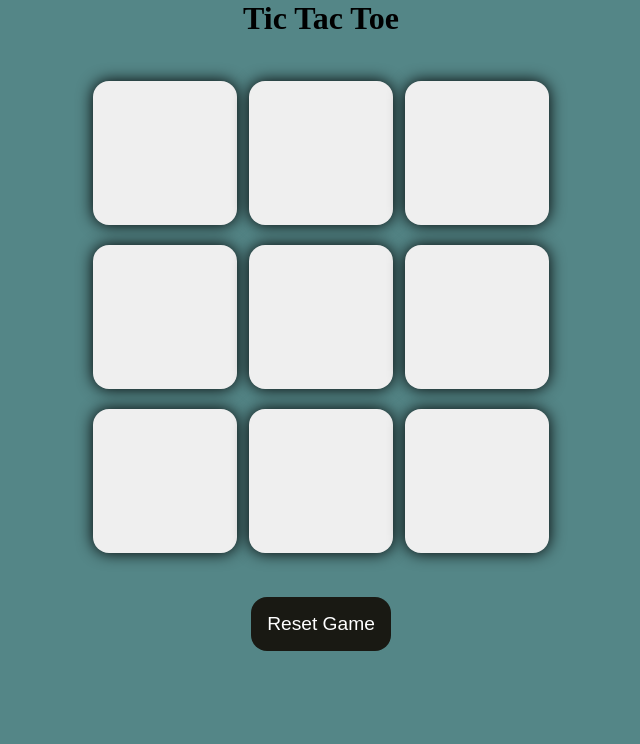
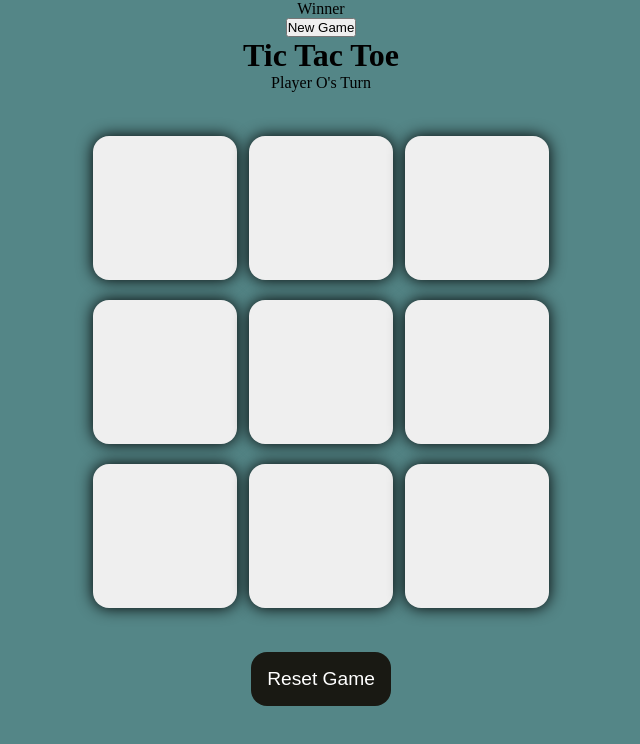
Before and after one commit to prashanttomar-25/Tic-Tac-Toe, a plain HTML site: page index.html in a window 1280 px wide. Shown: the whole page, without its empty margins (319-959 px from the left). Drawn offline with Linux system fonts and the light colour scheme.

Commit message:
Update index.html

```diff
--- a/index.html
+++ b/index.html
@@ -3,26 +3,43 @@
 <head>
     <meta charset="UTF-8">
     <meta name="viewport" content="width=device-width, initial-scale=1.0">
-    <title>Tic Tac Toe Game</title>
+    <title>Tic Tac Toe</title>
     <link rel="stylesheet" href="style.css">
 </head>
+
 <body>
+
+    <div class="msg-container hide">
+        <p id="msg">Winner</p>
+        <button id="new-btn">New Game</button>
+    </div>
+
     <main>
         <h1>Tic Tac Toe</h1>
+
+        <div class="turn">
+            <span id="turn-text">Player O's Turn</span>
+        </div>
+
         <div class="container">
             <div class="game">
                 <button class="box"></button>
                 <button class="box"></button>
                 <button class="box"></button>
+
                 <button class="box"></button>
                 <button class="box"></button>
                 <button class="box"></button>
+
                 <button class="box"></button>
                 <button class="box"></button>
                 <button class="box"></button>
             </div>
         </div>
-  <button id="reset-btn"> Reset Game</button>
+
+        <button id="reset-btn">Reset Game</button>
     </main>
+
+    <script src="app.js"></script>
 </body>
 </html>
```
Lines whose indentation alone changed are shown as unchanged.
